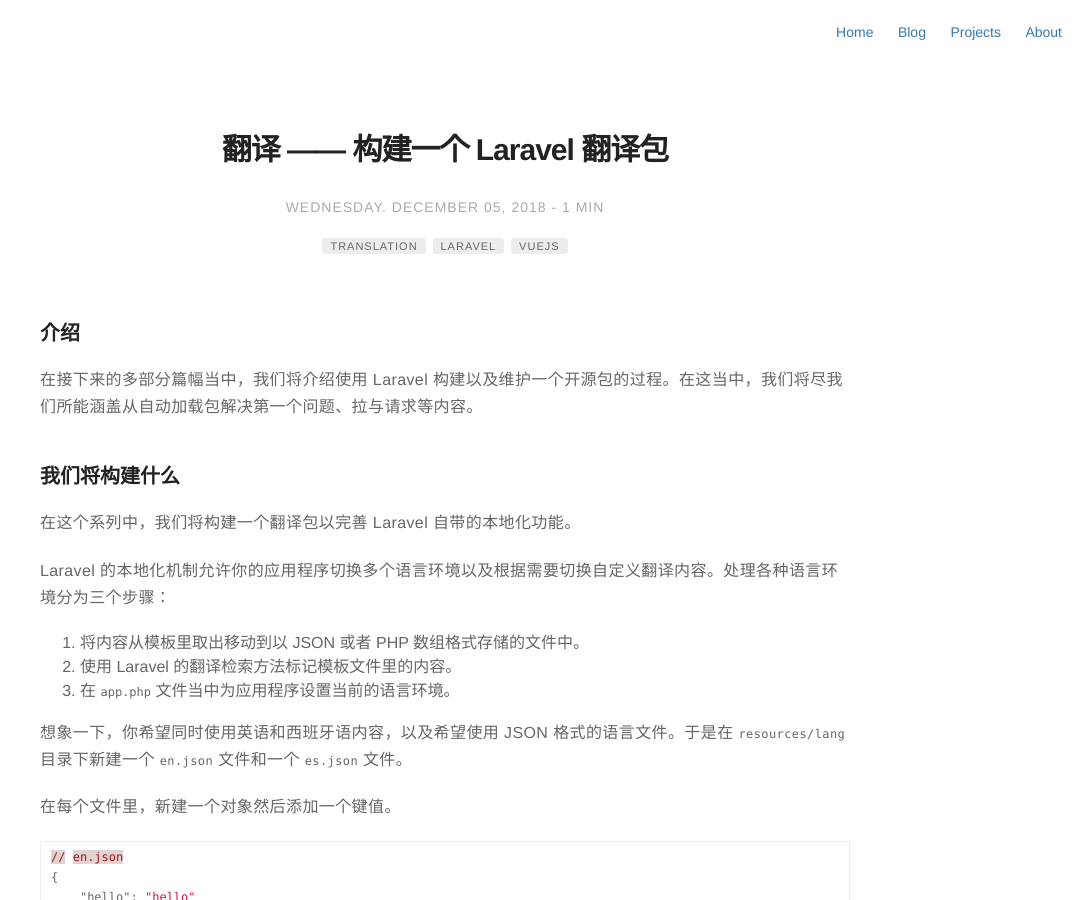
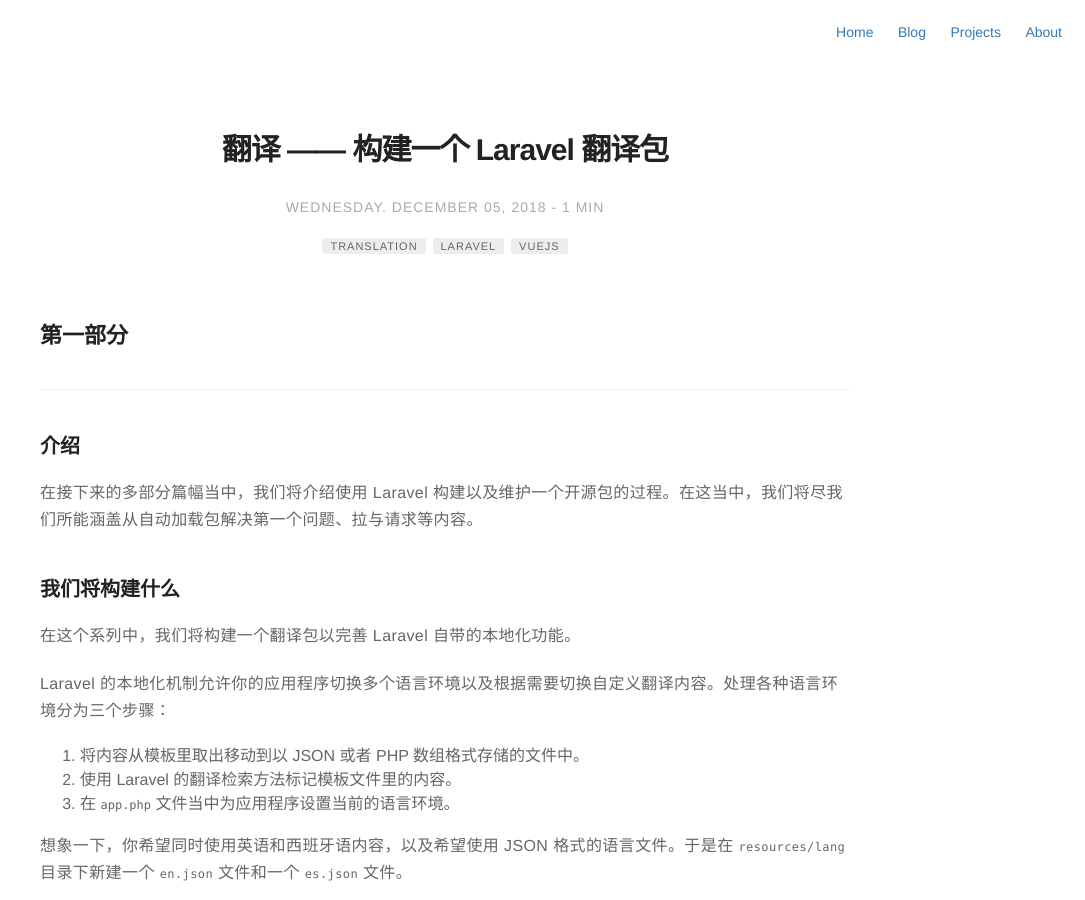
Before and after one commit to rust17/blog, a Jekyll site: the page built from _posts/2018-12-05-translation-building-a-laravel-translation-package.markdown, in a window 1280 px wide and 900 px high. Shown: the whole window, without its empty margins (195-1280 px from the left). Built offline with Jekyll 4.4.1, drawn with Linux system fonts in a browser that asks for light colours; comment, search, counter and statistics services are not loaded.

Commit message:
change my avatar

```diff
--- a/_config.yml
+++ b/_config.yml
@@ -8,7 +8,7 @@
 # if it's an external image, update below for true
 # better with square images
 external-image: false
-picture: https://en.gravatar.com/avatar/1d4af52b8c765b883a165174eaf4c39d?s=400
+picture: assets/images/profile.jpeg
 
 # If you want to include your resume, set to true
 # and specify source (external or local).
@@ -68,7 +68,7 @@
         name: circle
         bio: Keep taking risks till you find your passion
         external-image: false
-        picture: https://en.gravatar.com/avatar/1d4af52b8c765b883a165174eaf4c39d?s=400
+        picture: assets/images/profile.jpeg
         twitter: circle_liang
 
 # do you want a larger site? change the option below
--- a/_posts/2018-12-05-translation-building-a-laravel-translation-package.markdown
+++ b/_posts/2018-12-05-translation-building-a-laravel-translation-package.markdown
@@ -12,6 +12,9 @@
 description: 翻译文章 —— 构建一个 Laravel 翻译包
 ---
 
+## 第一部分
+
+---
 ### 介绍
 
 在接下来的多部分篇幅当中，我们将介绍使用 Laravel 构建以及维护一个开源包的过程。在这当中，我们将尽我们所能涵盖从自动加载包解决第一个问题、拉与请求等内容。
@@ -70,6 +73,12 @@
 接下来，我们准备开始第二部分——[利用脚手架搭建项目](https://laravel-news.com/scaffolding-a-package/)。
 
 ---
+## 第二部分
+---
+
+---
+
+---
 原文地址：[https://laravel-news.com/building-laravel-translation-package](https://laravel-news.com/building-laravel-translation-package)
 
 作者：[Joe Dixon](https://laravel-news.com/@joedixon)
```
Also changed, not shown: assets/images/profile.jpeg (added).
